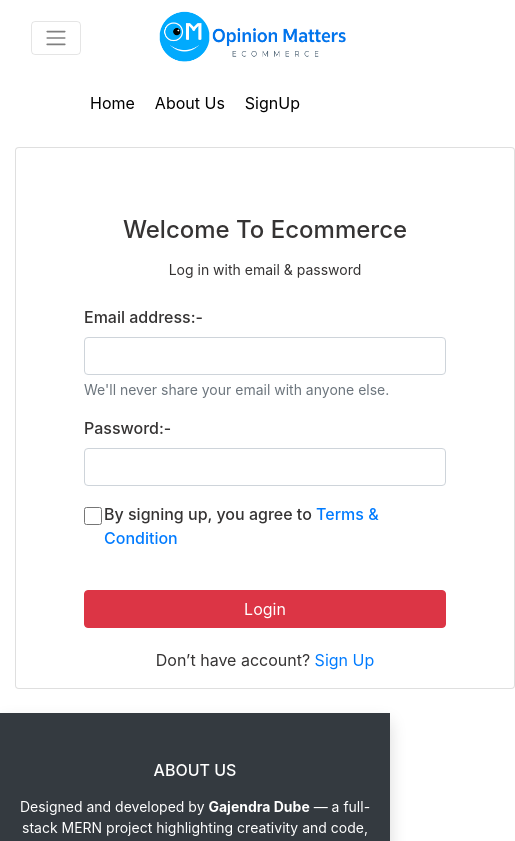
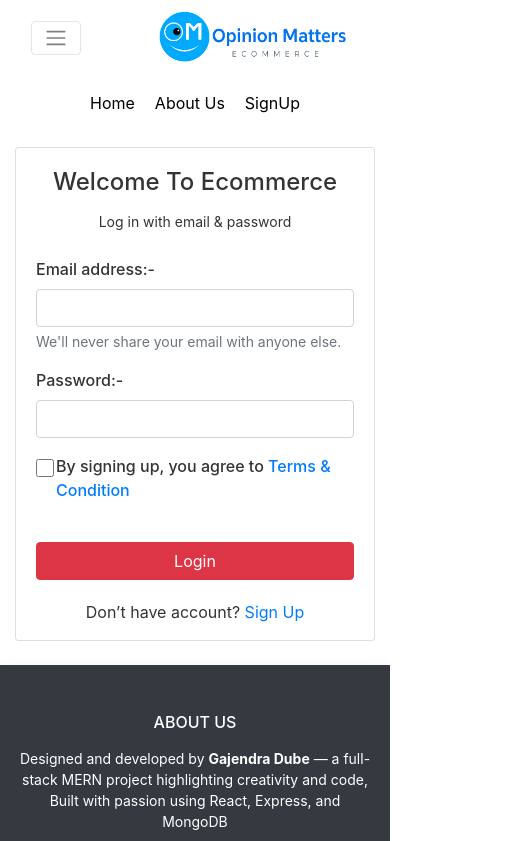
Before and after one commit to Egreeb/Opinion_Matters_Ecommers_Front_End, a React (Vite) app: page /clientlogin in a window 390 px wide. Shown: the top 841 px of the page, 515 px wide, since content can reach past the window. Built offline with nearby package versions, Linux system fonts and the light colour scheme; no server answers.

Commit message:
Update Style.css

```diff
--- a/src/components/Client/Style.css
+++ b/src/components/Client/Style.css
@@ -507,6 +507,10 @@ main {
    .ClientuserCard{
     width: unset;
   }
+   .userCard{
+    width: unset;
+    padding: unset;
+  }
 }
 
 /* ====== Small devices (phones, landscape) ====== */
```
